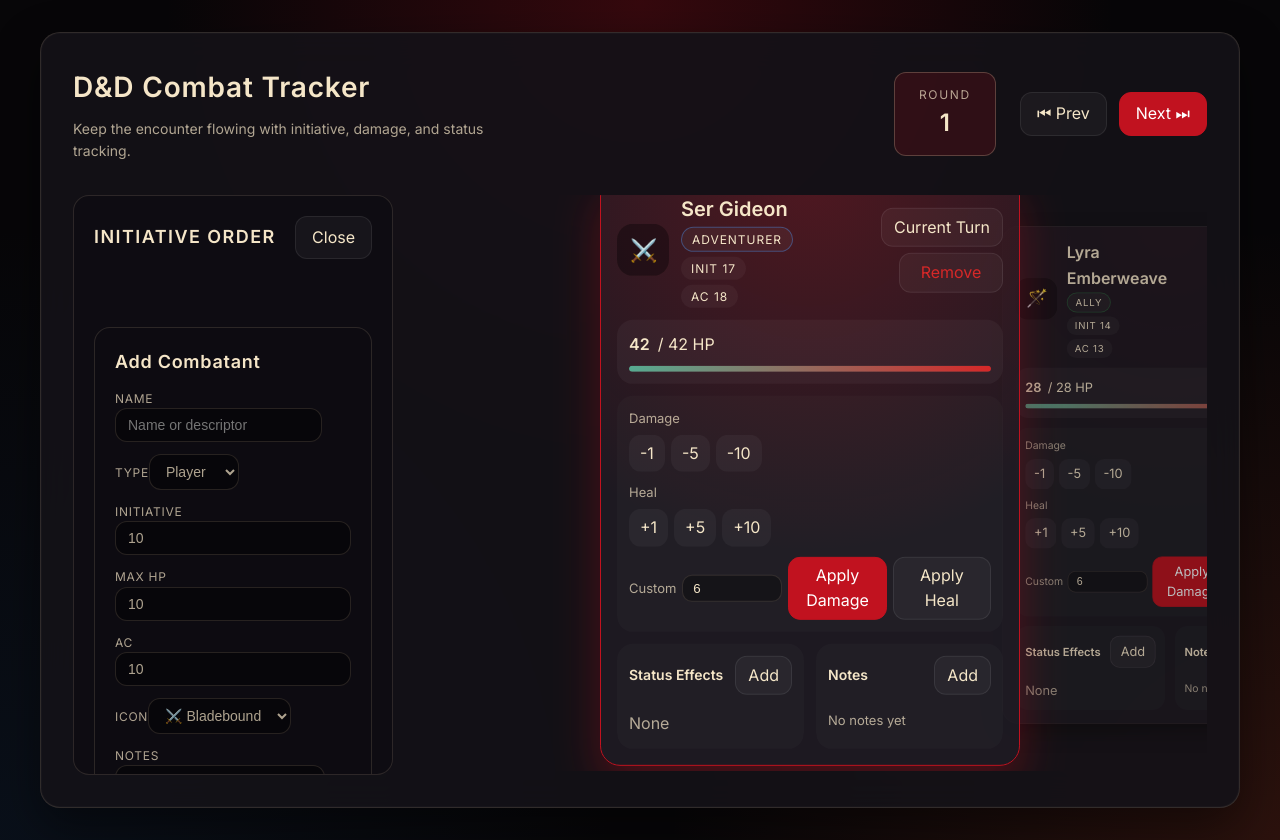
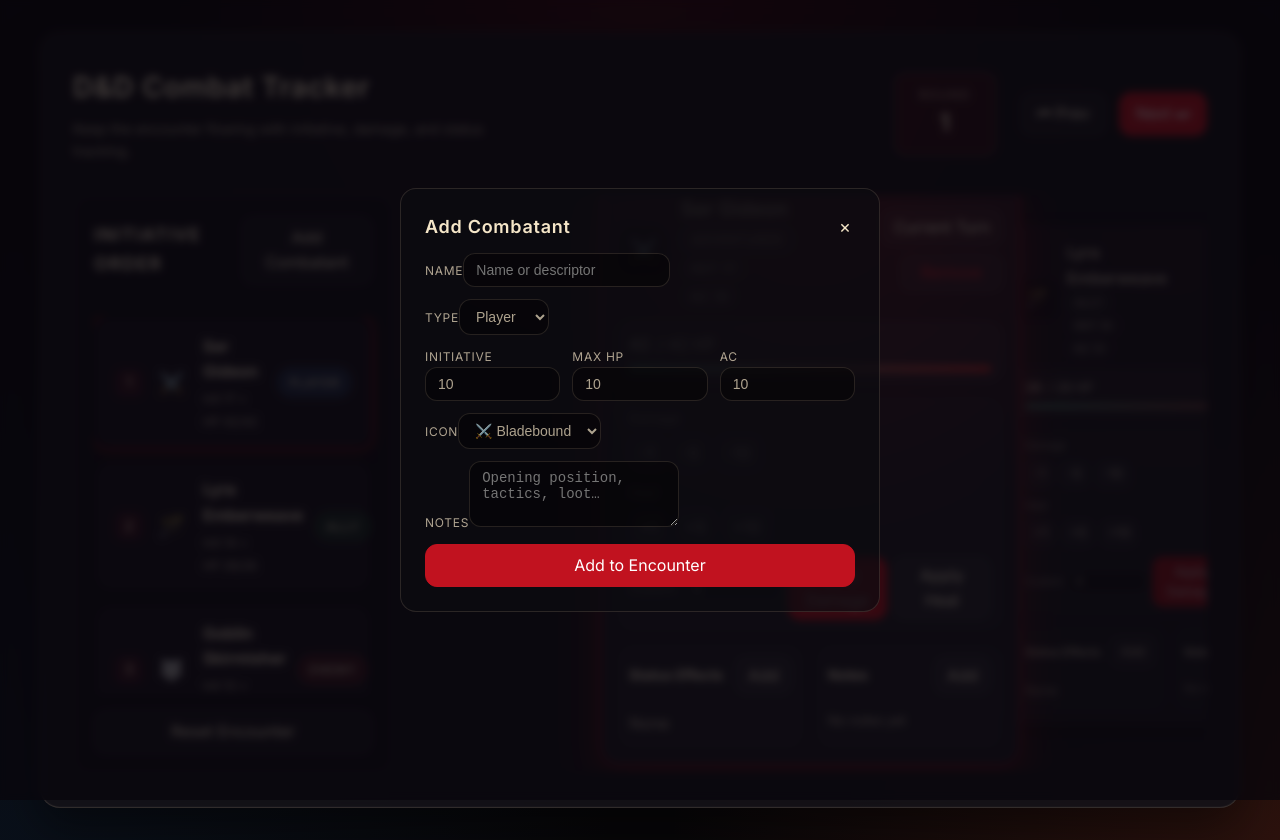
Before and after one commit to dmateja724/dnd-combat-tracker, a React (Vite) app: page / in a window 1280 px wide. Both pictures are taken after a click on the button "Add Combatant". Built offline with nearby package versions, Linux system fonts and the light colour scheme; a web font is replaced by a local one.

Commit message:
made add combatant a pop up

```diff
--- a/src/components/CombatTracker.tsx
+++ b/src/components/CombatTracker.tsx
@@ -4,6 +4,7 @@ import { useCombatTracker } from '../hooks/useCombatTracker';
 import InitiativeList from './InitiativeList';
 import CombatantCard from './CombatantCard';
 import AddCombatantForm from './forms/AddCombatantForm';
+import Modal from './Modal';
 import type { StatusEffectTemplate } from '../types';
 
 type CarouselItemStyle = CSSProperties & {
@@ -13,7 +14,7 @@ type CarouselItemStyle = CSSProperties & {
 
 const CombatTracker = () => {
   const { state, actions, presets } = useCombatTracker();
-  const [showCreatePanel, setShowCreatePanel] = useState(false);
+  const [isCreateModalOpen, setIsCreateModalOpen] = useState(false);
   const initiativeScrollRef = useRef<HTMLDivElement | null>(null);
   const initiativeRefs = useRef(new Map<string, HTMLLIElement>());
 
@@ -74,12 +75,8 @@ const CombatTracker = () => {
           <section className="initiative-bar">
             <div className="panel-head">
               <h2>Initiative Order</h2>
-              <button
-                type="button"
-                className="ghost"
-                onClick={() => setShowCreatePanel((value) => !value)}
-              >
-                {showCreatePanel ? 'Close' : 'Add Combatant'}
+              <button type="button" className="ghost" onClick={() => setIsCreateModalOpen(true)}>
+                Add Combatant
               </button>
             </div>
 
@@ -98,16 +95,6 @@ const CombatTracker = () => {
               />
             </div>
 
-            {showCreatePanel && (
-              <AddCombatantForm
-                onCreate={(payload) => {
-                  actions.addCombatant(payload);
-                  setShowCreatePanel(false);
-                }}
-                iconOptions={presets.icons}
-              />
-            )}
-
             <button type="button" className="ghost wide" onClick={actions.resetEncounter}>
               Reset Encounter
             </button>
@@ -119,8 +106,8 @@ const CombatTracker = () => {
             <div className="empty-state">
               <h3>No combatants yet</h3>
               <p>Add heroes and foes to begin tracking this encounter.</p>
-              {!showCreatePanel && (
-                <button type="button" className="primary" onClick={() => setShowCreatePanel(true)}>
+              {!isCreateModalOpen && (
+                <button type="button" className="primary" onClick={() => setIsCreateModalOpen(true)}>
                   Add Combatant
                 </button>
               )}
@@ -166,6 +153,16 @@ const CombatTracker = () => {
           )}
         </section>
       </div>
+      <Modal isOpen={isCreateModalOpen} onClose={() => setIsCreateModalOpen(false)} ariaLabel="Add combatant form">
+        <AddCombatantForm
+          onCreate={(payload) => {
+            actions.addCombatant(payload);
+            setIsCreateModalOpen(false);
+          }}
+          iconOptions={presets.icons}
+          onCancel={() => setIsCreateModalOpen(false)}
+        />
+      </Modal>
     </div>
   );
 };
--- /dev/null
+++ b/src/components/Modal.tsx
@@ -0,0 +1,60 @@
+import { ReactNode, useEffect } from 'react';
+import { createPortal } from 'react-dom';
+
+interface ModalProps {
+  isOpen: boolean;
+  onClose: () => void;
+  children: ReactNode;
+  ariaLabel?: string;
+  ariaLabelledBy?: string;
+}
+
+const Modal = ({ isOpen, onClose, children, ariaLabel, ariaLabelledBy }: ModalProps) => {
+  useEffect(() => {
+    if (!isOpen || typeof document === 'undefined') return;
+
+    const handleKeyDown = (event: KeyboardEvent) => {
+      if (event.key === 'Escape') {
+        onClose();
+      }
+    };
+
+    document.addEventListener('keydown', handleKeyDown);
+
+    return () => {
+      document.removeEventListener('keydown', handleKeyDown);
+    };
+  }, [isOpen, onClose]);
+
+  useEffect(() => {
+    if (!isOpen || typeof document === 'undefined') return;
+
+    const previousOverflow = document.body.style.overflow;
+    document.body.style.overflow = 'hidden';
+
+    return () => {
+      document.body.style.overflow = previousOverflow;
+    };
+  }, [isOpen]);
+
+  if (!isOpen || typeof document === 'undefined') {
+    return null;
+  }
+
+  return createPortal(
+    <div className="modal-backdrop" onClick={(event) => event.target === event.currentTarget && onClose()} role="presentation">
+      <div
+        className="modal-container"
+        role="dialog"
+        aria-modal="true"
+        aria-label={ariaLabel}
+        aria-labelledby={ariaLabelledBy}
+      >
+        {children}
+      </div>
+    </div>,
+    document.body
+  );
+};
+
+export default Modal;
--- a/src/components/forms/AddCombatantForm.tsx
+++ b/src/components/forms/AddCombatantForm.tsx
@@ -4,6 +4,7 @@ import { AddCombatantInput } from '../../hooks/useCombatTracker';
 interface AddCombatantFormProps {
   onCreate: (payload: AddCombatantInput) => void;
   iconOptions: { id: string; label: string; icon: string }[];
+  onCancel?: () => void;
 }
 
 type FormState = {
@@ -18,7 +19,7 @@ type FormState = {
 
 const defaultIcon = '⚔️';
 
-const AddCombatantForm = ({ onCreate, iconOptions }: AddCombatantFormProps) => {
+const AddCombatantForm = ({ onCreate, iconOptions, onCancel }: AddCombatantFormProps) => {
   const initialState: FormState = {
     name: '',
     type: 'player',
@@ -51,7 +52,14 @@ const AddCombatantForm = ({ onCreate, iconOptions }: AddCombatantFormProps) => {
 
   return (
     <form className="add-combatant" onSubmit={handleSubmit}>
-      <h3>Add Combatant</h3>
+      <div className="add-combatant-head">
+        <h3>Add Combatant</h3>
+        {onCancel && (
+          <button type="button" className="add-combatant-close" onClick={onCancel} aria-label="Close add combatant form">
+            ×
+          </button>
+        )}
+      </div>
       <label>
         Name
         <input
--- a/src/styles.css
+++ b/src/styles.css
@@ -641,14 +641,68 @@ button {
   border-radius: 16px;
   display: grid;
   gap: 12px;
-  margin-top: 20px;
-  padding: 20px;
+  padding: 24px;
+  width: 100%;
+  max-height: min(520px, calc(100vh - 160px));
+  overflow-y: auto;
+}
+
+.add-combatant::-webkit-scrollbar {
+  width: 6px;
+}
+
+.add-combatant::-webkit-scrollbar-thumb {
+  background: rgba(255, 255, 255, 0.12);
+  border-radius: 999px;
+}
+
+.add-combatant-head {
+  align-items: center;
+  display: flex;
+  justify-content: space-between;
 }
 
 .add-combatant h3 {
   font-family: 'Unbounded', 'Inter', sans-serif;
   font-size: 18px;
   letter-spacing: 0.04em;
+}
+
+.add-combatant-close {
+  background: transparent;
+  border: none;
+  color: inherit;
+  font-size: 18px;
+  line-height: 1;
+  padding: 4px;
+  transition: color 0.2s ease;
+}
+
+.add-combatant-close:hover,
+.add-combatant-close:focus-visible {
+  color: var(--accent);
+}
+
+.modal-backdrop {
+  position: fixed;
+  inset: 0;
+  z-index: 1000;
+  background: rgba(8, 6, 12, 0.75);
+  backdrop-filter: blur(4px);
+  display: flex;
+  align-items: center;
+  justify-content: center;
+  padding: 24px;
+}
+
+.modal-container {
+  position: relative;
+  width: min(100%, 480px);
+  max-height: 100%;
+  display: flex;
+  align-items: stretch;
+  justify-content: center;
+  pointer-events: auto;
 }
 
 .add-combatant label,
@@ -766,6 +820,10 @@ button.wide {
 
 
 @media (max-width: 640px) {
+  .modal-backdrop {
+    padding: 16px;
+  }
+
   .card-head {
     grid-template-columns: 1fr;
     gap: 12px;
```
